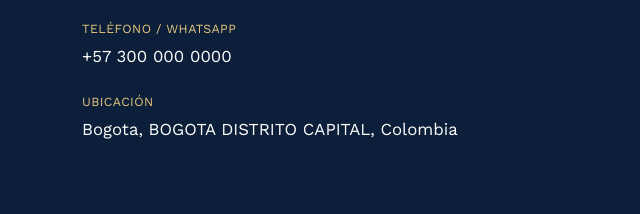
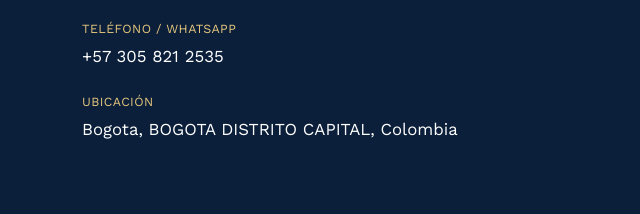
Before and after one commit to Anaconda69940/PortafolioContableSYC, a website: page index.html in a window 1280 px wide. Shown: the part 3622-3836 px from the top of the page, 0-640 px from the left. Drawn offline with nearby package versions, Linux system fonts and the light colour scheme; a web font is replaced by a local one.

Commit message:
Add files via upload

```diff
--- a/index.html
+++ b/index.html
@@ -267,7 +267,7 @@
     <span>Revisoría fiscal</span>
     <span>Auditoría financiera</span>
     <span>Consultoría NIIF</span>
-    <span>Constitución de empresas</span>
+	<span>Constitución de empresas</span>
     <span>Planeación tributaria</span>
   </div>
 </div>
@@ -409,7 +409,7 @@
         </div>
         <div>
           <span class="label">TELÉFONO / WHATSAPP</span>
-          <a class="value" href="tel:+573000000000">+57 300 000 0000</a>
+          <a class="value" href="tel:+573058212535">+57 305 821 2535</a>
         </div>
         <div>
           <span class="label">UBICACIÓN</span>
```
